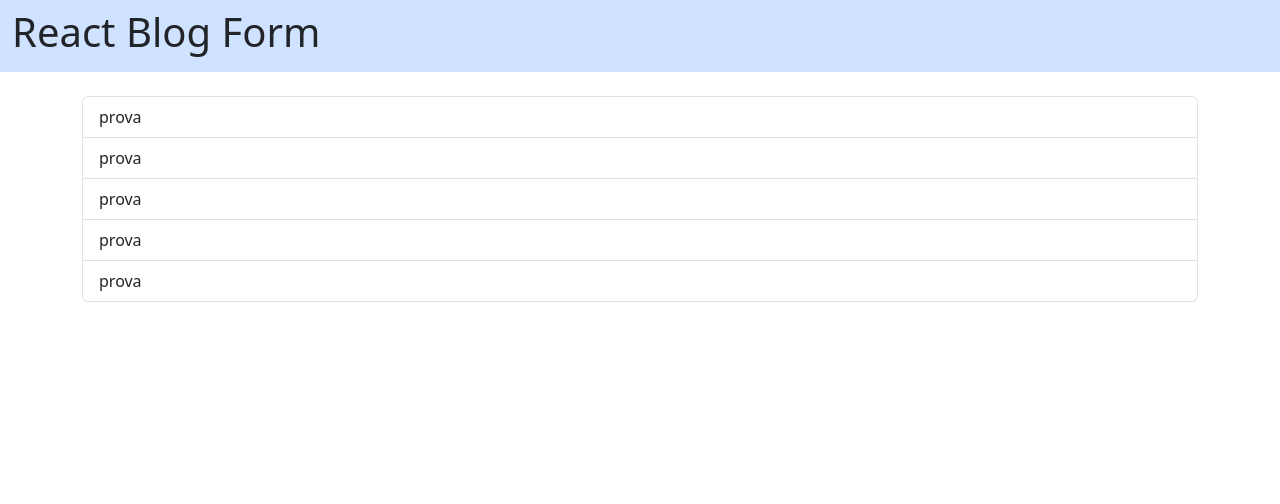
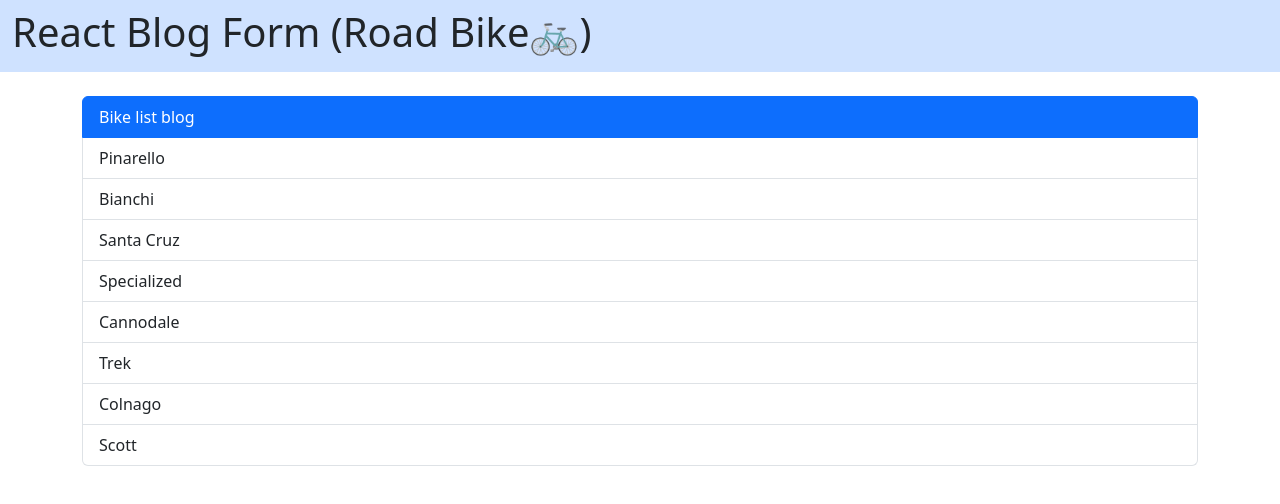
Before and after one commit to GaetanoNicotra/react-form, a React (Vite) app: page / in a window 1280 px wide. Shown: the top 504 px of the page. Built offline with nearby package versions, Linux system fonts and the light colour scheme.

Commit message:
[UPD] mostrati in pagina i nomi degli elementi della lista tramite map

```diff
--- a/src/App.jsx
+++ b/src/App.jsx
@@ -10,35 +10,35 @@
 
     },
     {
-      id: 1,
+      id: 2,
       name: 'Bianchi',
 
     },
     {
-      id: 1,
+      id: 3,
       name: 'Santa Cruz',
     },
     {
-      id: 1,
+      id: 4,
       name: 'Specialized',
     },
     {
-      id: 1,
+      id: 5,
       name: 'Cannodale',
 
     },
     {
-      id: 1,
+      id: 6,
       name: 'Trek',
 
     },
     {
-      id: 1,
+      id: 7,
       name: 'Colnago',
 
     },
     {
-      id: 1,
+      id: 8,
       name: 'Scott',
 
     }
@@ -49,7 +49,7 @@
       <header>
         <div className="navbar bg-primary-subtle mb-4">
           <div className="container-fluid">
-            <h1>React Blog Form</h1>
+            <h1>React Blog Form (Road Bike🚲)</h1>
           </div>
         </div>
       </header>
@@ -57,12 +57,15 @@
       <main>
         <div className="container">
           <ul className="list-group">
+            <li class="list-group-item active" aria-current="true"> Bike list blog</li>
+            {roadBike.map(bike => (
+              <li className='list-group-item' key={bike.id} >{bike.name} </li>
+            ))}
+
+            {/*<li className='list-group-item'>prova</li>
             <li className='list-group-item'>prova</li>
             <li className='list-group-item'>prova</li>
-            <li className='list-group-item'>prova</li>
-            <li className='list-group-item'>prova</li>
-            <li className='list-group-item'>prova</li>
-
+            <li className='list-group-item'>prova</li>*/}
           </ul>
         </div>
       </main>
```
